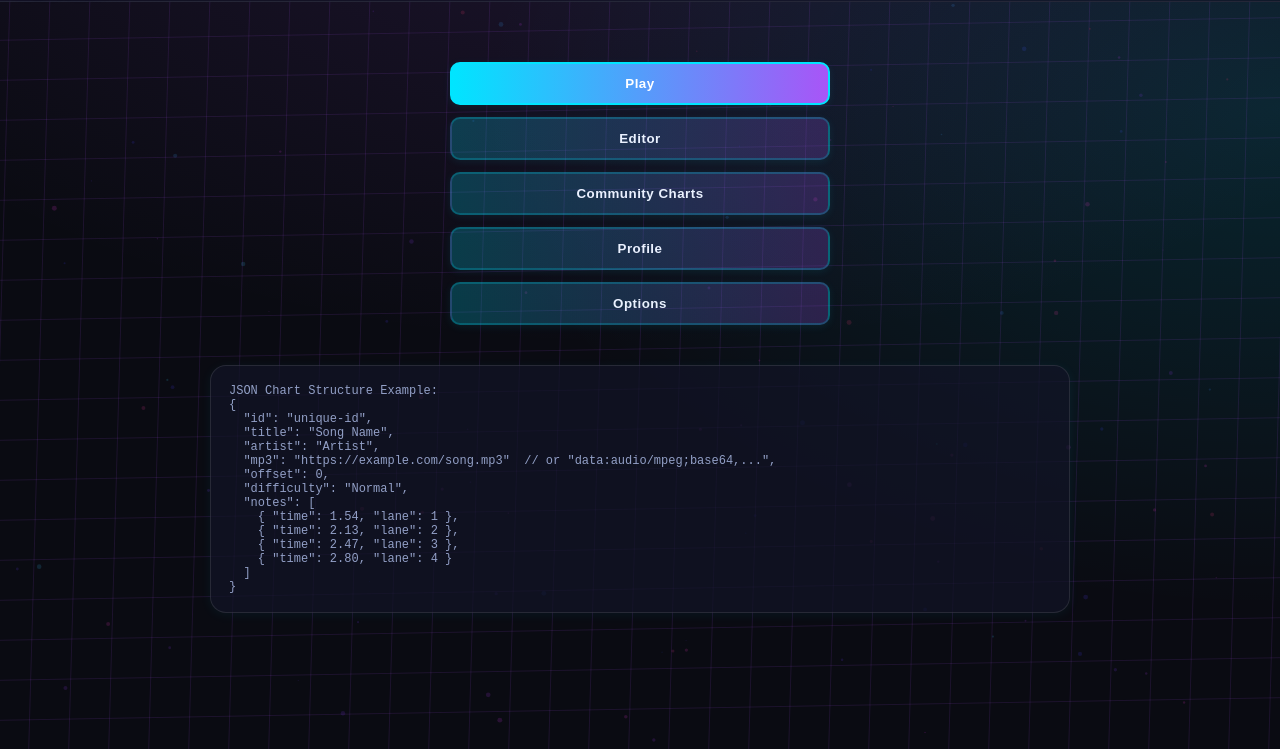
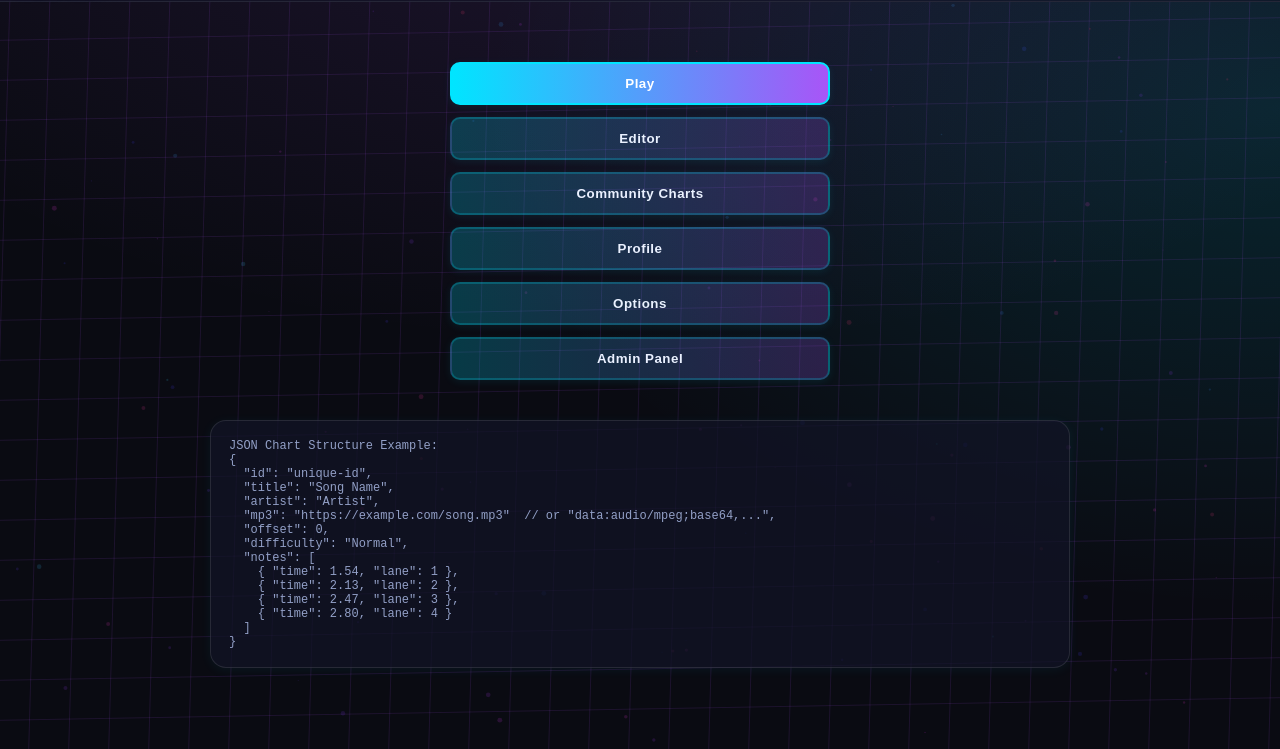
Before and after one commit to RichardXSC/WaveX, a website: page index.html in a window 1280 px wide. Shown: the part 51-800 px from the top of the page. Drawn offline with Linux system fonts and the light colour scheme.

```diff
--- a/index.html
+++ b/index.html
@@ -33,6 +33,7 @@
                     <button class="btn" data-nav="screen-community">Community Charts</button>
                     <button class="btn" data-nav="screen-profile">Profile</button>
                     <button class="btn" data-nav="screen-options">Options</button>
+                    <button class="btn admin-btn" onclick="showAdminLogin()">Admin Panel</button>
                 </div>
 
                 <div class="card" style="margin:16px auto; width:min(860px,95vw)">
```
